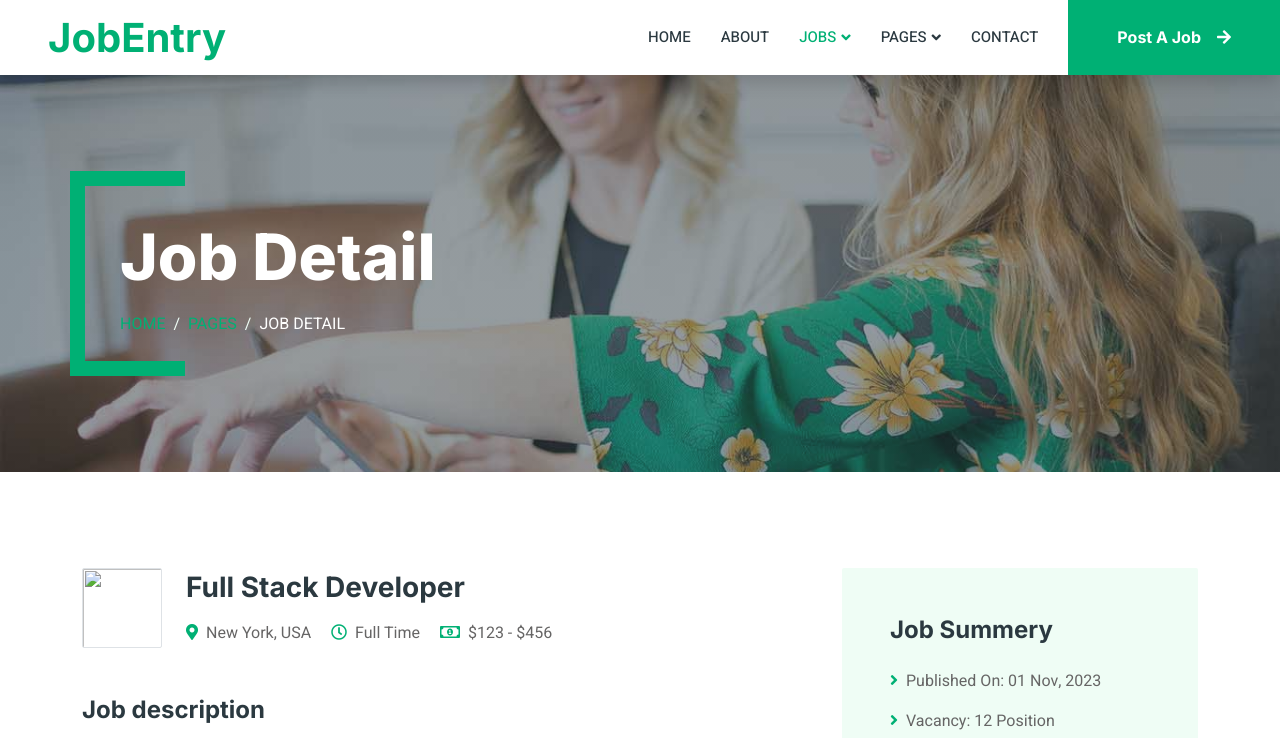
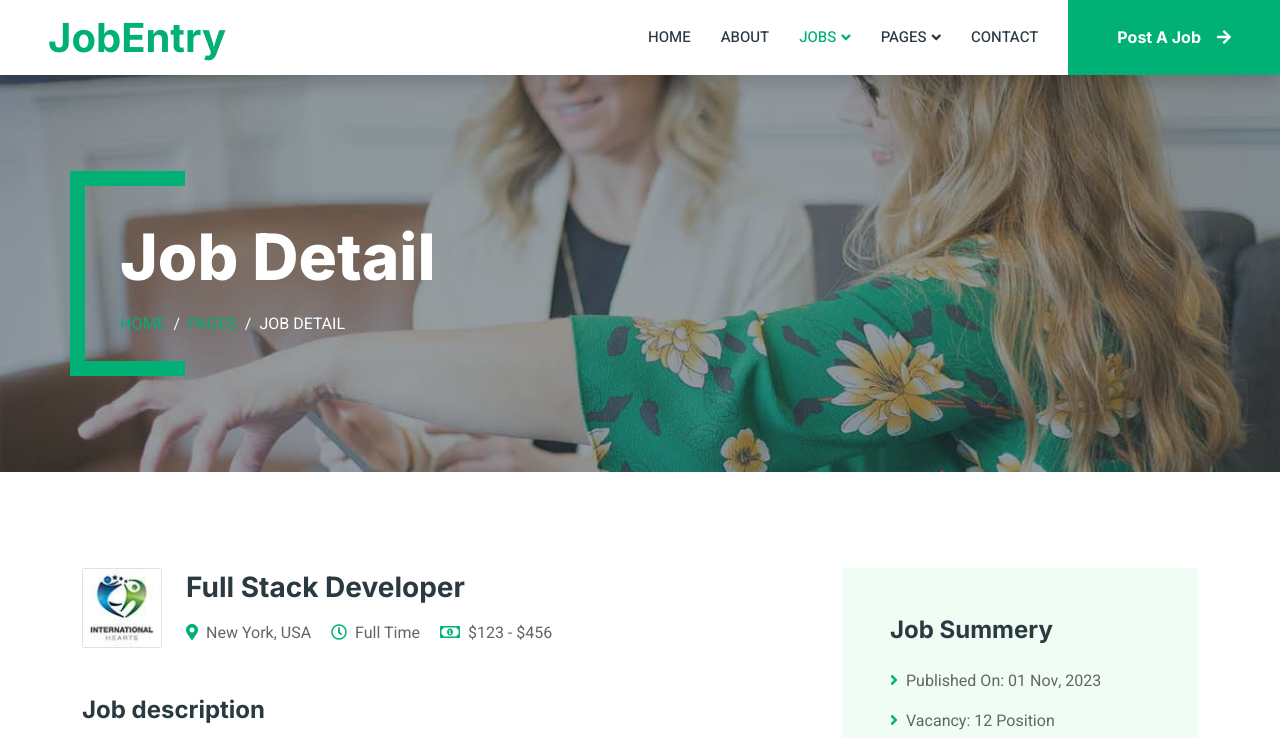
Before and after one commit to whokunalupadhyay/job-portal, a plain HTML site: page job-detail.html in a window 1280 px wide. Shown: the top 738 px of the page. Drawn offline with nearby package versions, Linux system fonts and the light colour scheme; a script that the page names is missing; files whose address does not match are found by name.

Commit message:
Update job-detail.html

```diff
--- a/job-detail.html
+++ b/job-detail.html
@@ -99,7 +99,7 @@
                 <div class="row gy-5 gx-4">
                     <div class="col-lg-8">
                         <div class="d-flex align-items-center mb-5">
-                            <img class="flex-shrink-0 img-fluid border rounded" src="img/com-logo-2.jpg" alt="" style="width: 80px; height: 80px;">
+                            <img class="flex-shrink-0 img-fluid border rounded" src="com-logo-2.jpg" alt="" style="width: 80px; height: 80px;">
                             <div class="text-start ps-4">
                                 <h3 class="mb-3">Full Stack Developer</h3>
                                 <span class="text-truncate me-3"><i class="fa fa-map-marker-alt text-primary me-2"></i>New York, USA</span>
```
